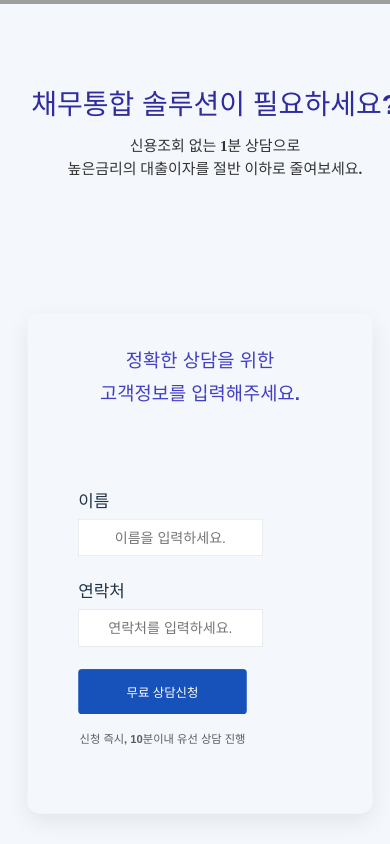
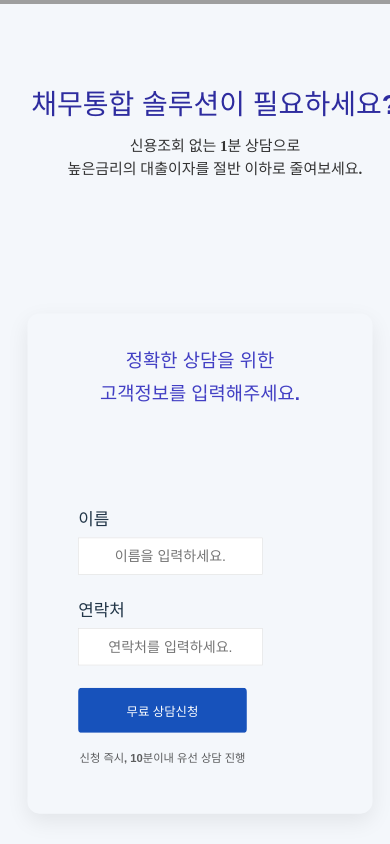
Before and after one commit to tara794600-bot/ziwon, a React (Vite) app: page / in a window 390 px wide. Shown: the part 3080-3924 px from the top of the page. Built offline with nearby package versions, Linux system fonts and the light colour scheme; grey boxes are pictures that could not be loaded.

Commit message:
Update App.css

```diff
--- a/src/App.css
+++ b/src/App.css
@@ -433,11 +433,8 @@ font-weight:700;
 align-items: center;
 color: #111111d2;
 }
-.조회묶음
-{
-margin-bottom: -50px;
 
-}
+
 
 
 
@@ -462,6 +459,14 @@ margin-bottom: -50px;
   .진행전,
   .진행후 {
     max-width: 320px;
+  }
+
+  form
+  {
+position: relative;
+top: 25px;
+
+
   }
 }
 
```
